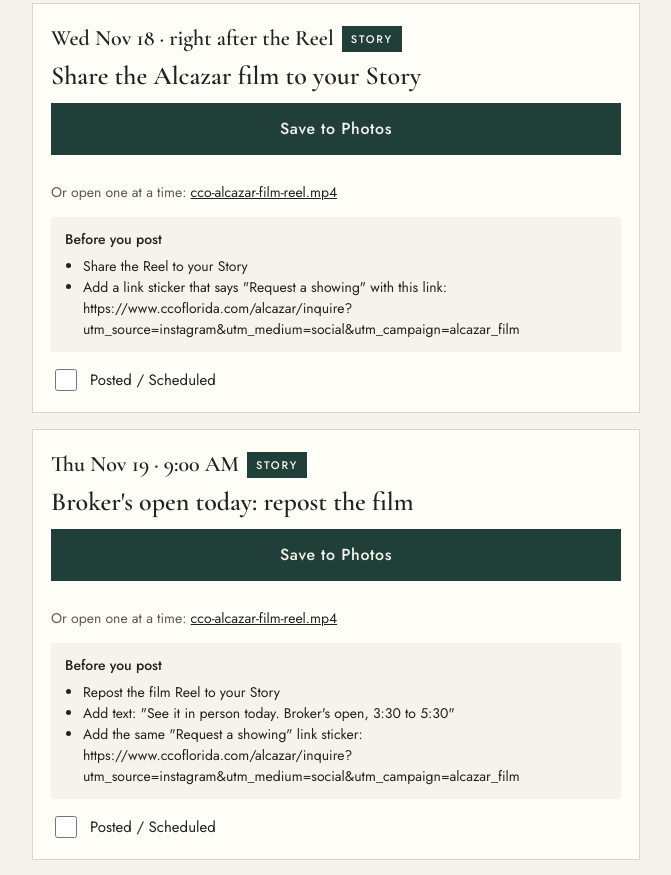
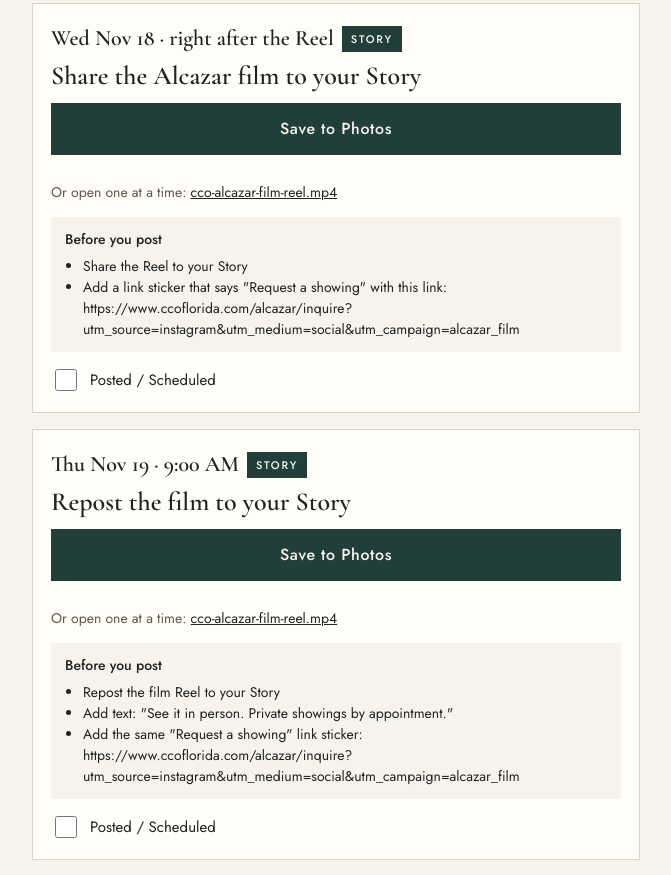
Before and after one commit to jaimtej/cco-social, a plain HTML site: page carrie/index.html in a window 1280 px wide. Shown: the part 1406-2281 px from the top of the page, without its empty margins (304-975 px from the left). Drawn offline with nearby package versions, Linux system fonts and the light colour scheme.

Commit message:
Carrie page: drop broker's open mentions (moved to Dec 1, invite only)
Co-Authored-By: Claude Opus 5.5 <noreply@anthropic.com>
Claude-Session: https://claude.ai/code/session_01DEXijZbxdQZUgkoNLvTsKV

```diff
--- a/carrie/index.html
+++ b/carrie/index.html
@@ -160,7 +160,7 @@ Send this to whoever you're moving with.
 #MovingToJacksonville #MovingToFlorida #StJohnsCounty #JacksonvilleFL #Nocatee`},
 {id:'alcazarfilm',when:'Wed Nov 18 · 6:30 PM',type:'Reel · music included · or Mon/Tue, see below',title:'The film: 4051 Alcazar Ave, Granada',
  files:['ready/alcazar/cco-alcazar-film-reel.mp4','ready/alcazar/cco-alcazar-film-reel-cover.jpg'],
- tips:['Best time: Wed Nov 18 at 6:30 PM, the night before the broker\'s open (recommended)','Want it out sooner? Best Monday option: Mon Nov 16 at 2:30 PM. Best Tuesday option: Tue Nov 17 at 6:30 PM','Nothing else is scheduled Mon to Thu this week, so the Alcazar film has the spotlight','Music is already on it, no need to add a song','Use the cover image (you swimming, the pool from above)','No AI label: this is real footage','Post to Facebook too, same caption','Set your bio link to: https://www.ccoflorida.com/alcazar/inquire?utm_source=instagram&utm_medium=social&utm_campaign=alcazar_film','For the first hour, reply to every comment. Ask the team to like and comment early'],
+ tips:['Best time: Wed Nov 18 at 6:30 PM (recommended)','Want it out sooner? Best Monday option: Mon Nov 16 at 2:30 PM. Best Tuesday option: Tue Nov 17 at 6:30 PM','Nothing else is scheduled Mon to Thu this week, so the Alcazar film has the spotlight','Music is already on it, no need to add a song','Use the cover image (you swimming, the pool from above)','No AI label: this is real footage','Post to Facebook too, same caption','Set your bio link to: https://www.ccoflorida.com/alcazar/inquire?utm_source=instagram&utm_medium=social&utm_campaign=alcazar_film','For the first hour, reply to every comment. Ask the team to like and comment early'],
  cap:`Worth the wait. ✨
 
 One of Granada's most anticipated renovations is finally here. 4051 Alcazar Avenue has been reimagined from the ground up: one level, 4 bedrooms, 3.5 baths and 3,582 square feet, all centered on a courtyard pool, cabana and outdoor kitchen.
@@ -173,9 +173,9 @@ Tap the link for the full film and to book a private showing.
 {id:'alcazarfilmstory',when:'Wed Nov 18 · right after the Reel',type:'Story',title:'Share the Alcazar film to your Story',
  files:['ready/alcazar/cco-alcazar-film-reel.mp4'],
  tips:['Share the Reel to your Story','Add a link sticker that says "Request a showing" with this link: https://www.ccoflorida.com/alcazar/inquire?utm_source=instagram&utm_medium=social&utm_campaign=alcazar_film'],cap:''},
-{id:'alcazarfilmstory2',when:'Thu Nov 19 · 9:00 AM',type:'Story',title:'Broker\'s open today: repost the film',
+{id:'alcazarfilmstory2',when:'Thu Nov 19 · 9:00 AM',type:'Story',title:'Repost the film to your Story',
  files:['ready/alcazar/cco-alcazar-film-reel.mp4'],
- tips:['Repost the film Reel to your Story','Add text: "See it in person today. Broker\'s open, 3:30 to 5:30"','Add the same "Request a showing" link sticker: https://www.ccoflorida.com/alcazar/inquire?utm_source=instagram&utm_medium=social&utm_campaign=alcazar_film'],cap:''},
+ tips:['Repost the film Reel to your Story','Add text: "See it in person. Private showings by appointment."','Add the same "Request a showing" link sticker: https://www.ccoflorida.com/alcazar/inquire?utm_source=instagram&utm_medium=social&utm_campaign=alcazar_film'],cap:''},
 {id:'nohoa',when:'Fri Nov 20 · 12:00 PM',type:'Reel',title:'A new home with no HOA?',
  files:['ready/no-hoa/cco-no-hoa-reel.mp4','ready/no-hoa/cco-no-hoa-cover.png'],
  tips:['Post as a Reel. Song idea: something calm and modern, instrumental','Tap Edit cover, choose the cover photo from your camera roll','Turn on "AI info" (the clips are AI made)'],
```
